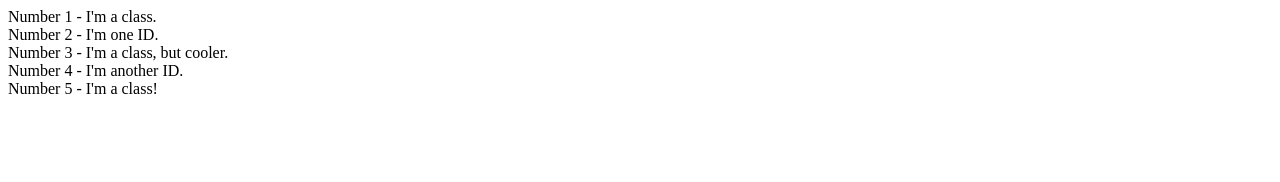
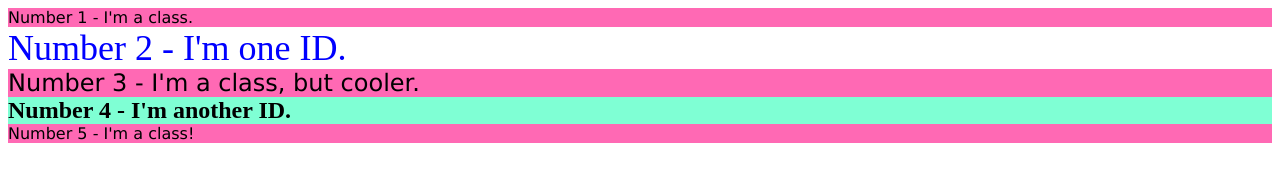
Before and after one commit to LukGH4/odin-foundations, a plain HTML site: page css02/main.html in a window 1280 px wide. Drawn offline with Linux system fonts and the light colour scheme.

Commit message:
fix stylesheet tag in main.html

```diff
--- a/css02/main.html
+++ b/css02/main.html
@@ -5,7 +5,7 @@
     <meta http-equiv="X-UA-Compatible" content="IE=edge">
     <meta name="viewport" content="width=device-width, initial-scale=1.0">
     <title>Document</title>
-    <link rel="spritesheet" href="styles.css">
+    <link rel="stylesheet" href="styles.css">
 </head>
 <body>
     <div class="odd">Number 1 - I'm a class.</div>
--- a/css02/styles.css
+++ b/css02/styles.css
@@ -9,7 +9,7 @@
 }
 
 .third {
-    font-size: 24px
+    font-size: 24px;
 }
 
 .fourth {
```
